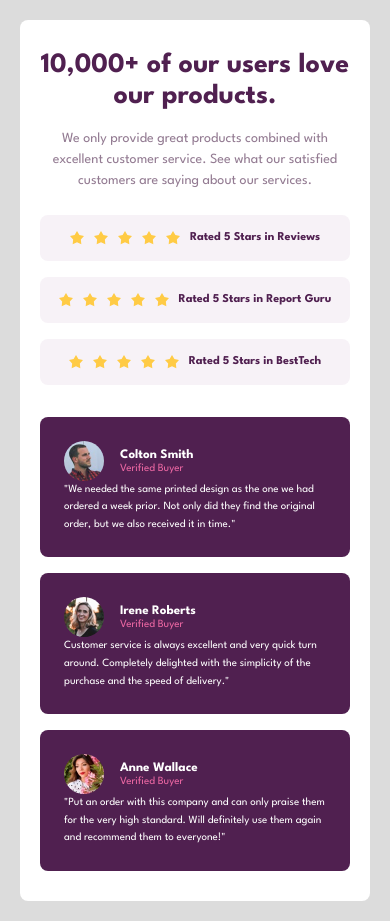
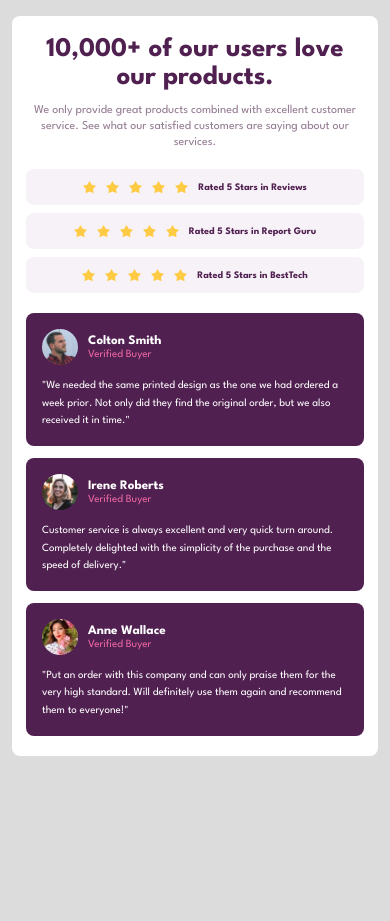
Before and after one commit to MileneGeraldo98/Social-Proof-Section, a plain HTML site: page index.html in a window 390 px wide. After the commit the page ends 844 px from the top, so only its background shows below. Drawn offline with Linux system fonts and the light colour scheme.

Commit message:
Atualização

```diff
--- a/style.css
+++ b/style.css
@@ -6,35 +6,41 @@
     --white-color: hsl(0, 0%, 100%);
 }
 
-* {
+
+*{
     margin: 0;
     padding: 0;
     box-sizing: border-box;
 }
 
+html, body {
+    width: 100%;
+    min-height: 100vh;
+
+}
+
 body {
     display: flex;
     justify-content: center;
-    align-items: center;
-    min-height: 100vh;
+    align-items: flex-start;
     font-family: 'League Spartan', sans-serif;
-    background-color:rgba(219, 219, 219, 0.945);
-    padding: 20px;
-    overflow: hidden;
+    background-color: rgba(219, 219, 219, 0.945);
+    padding: 40px 20px 80px 20px; /* Dá margem suficiente no final no mobile e desktop */
+    overflow-y: auto;
 }
 
 /* CONTAINER PRINCIPAL (Envelope tudo) */
 .container-main {
     background-color: white;
-    padding: 10px;
+    padding: 24px;
     border-radius: 8px;
     max-width: 900px;
     width: 100%;
-    box-sizing: border-box;
+    height: auto;
     display: flex;
     flex-direction: column;
+    justify-content: flex-start;
     gap: 40px;
-    padding-bottom: 40px;
 }
 
 /* SEÇÃO SUPERIOR: Título/Parágrafo à esquerda + Estrelas à direita */
@@ -44,7 +50,7 @@ body {
     align-items: center;
     gap: 40px;
     width: 100%;
-    margin-top: 30px;
+    margin-top: 10px;
 }
 
 .text-content {
@@ -75,14 +81,13 @@ body {
 .container-star {
     display: flex;
     flex-direction: column;
-    gap:16px;
+    gap: 16px;
     width: 100%;
     max-width: 500px;
 }
 
 .star-1, .star-2, .star-3 {
     background-color: var(--Light-color);
-    width: 350px;
     padding: 12px 20px;
     border-radius: 8px;
     display: flex;
@@ -90,20 +95,11 @@ body {
     gap: 10px;
     max-width: 400px;
     width: 100%;
-    box-sizing: border-box;
 }
 
-.star-1 {
-    margin-left: 0;
-}
-
-.star-2 {
-    margin-left: 30px;
-}
-
-.star-3 {
-    margin-left: 60px;
-}
+.star-1 { margin-left: 0; }
+.star-2 { margin-left: 30px; }
+.star-3 { margin-left: 60px; }
 
 .star-1 img, .star-2 img, .star-3 img {
     width: 14px;
@@ -117,12 +113,10 @@ body {
 }
 
 /* SEÇÃO INFERIOR: CARDS DE DEPOIMENTO */
-
 .cards-section {
     display: flex;
     gap: 24px;
     width: 100%;
-    box-sizing: border-box;
 }
 
 .container-card-1,
@@ -132,9 +126,11 @@ body {
     border-radius: 8px;
     padding: 24px;
     flex: 1;
-    width: auto;
+    width: 100%;
     height: auto;
-    box-sizing: border-box;
+    display: flex;
+    flex-direction: column;
+    gap: 16px;
 }
 
 /* Efeito degrau nos Cards */
@@ -155,7 +151,6 @@ body {
     width: 40px;
     height: 40px;
     object-fit: cover;
-    padding: 0;
 }
 
 .container-titulo-1,
@@ -187,20 +182,25 @@ body {
     line-height: 1.6;
 }
 
+/* MOBILE MEDIA QUERY */
 @media (max-width: 768px) {
-    /* Container Principal */
+
+    body {
+        padding: 16px 12px;
+        align-items: flex-start;
+    }
+
     .container-main {
-        padding: 30px 20px;
-        max-width: 100%;
-        gap: 32px;
+        padding: 20px 14px;
+        gap: 20px;
     }
 
     .top-section {
         flex-direction: column;
         align-items: center;
         text-align: center;
+        gap: 18px;
         margin-top: 0;
-        gap: 24px;
     }
 
     .text-content {
@@ -210,34 +210,70 @@ body {
 
     .container-h1 {
         max-width: 100%;
-        font-size: 28px;
+        font-size: 27px;
+        line-height: 1.05;
+        margin-bottom: 10px;
     }
 
     .container-paragraph p {
         max-width: 100%;
+        font-size: 12px;
+        line-height: 1.35;
     }
 
     .container-star {
         align-items: center;
+        gap: 8px;
     }
 
-    .star-1, .star-2, .star-3 {
+    .star-1,
+    .star-2,
+    .star-3 {
         width: 100%;
         max-width: 100%;
         margin-left: 0;
-        flex-direction: row;
+        padding: 10px 12px;
+        height: 36px;
         justify-content: center;
-        gap: 10px;
-        padding: 16px;
+    }
+
+    .star-1 img,
+    .star-2 img,
+    .star-3 img {
+        width: 13px;
+        height: 13px;
+    }
+
+    .paragraph-star {
+        font-size: 10px;
     }
 
     .cards-section {
         flex-direction: column;
-        gap: 16px;
+        gap: 12px;
+    }
+
+    .container-card-1,
+    .container-card-2,
+    .container-card-3 {
+        width: 100%;
+        padding: 16px;
+        gap: 12px;
     }
 
     .container-card-2,
     .container-card-3 {
         margin-top: 0;
     }
+
+    .container-card-1 img,
+    .container-card-2 img,
+    .container-card-3 img {
+        width: 36px;
+        height: 36px;
+    }
+
+    .card-header {
+        gap: 10px;
+    }
 }
```
